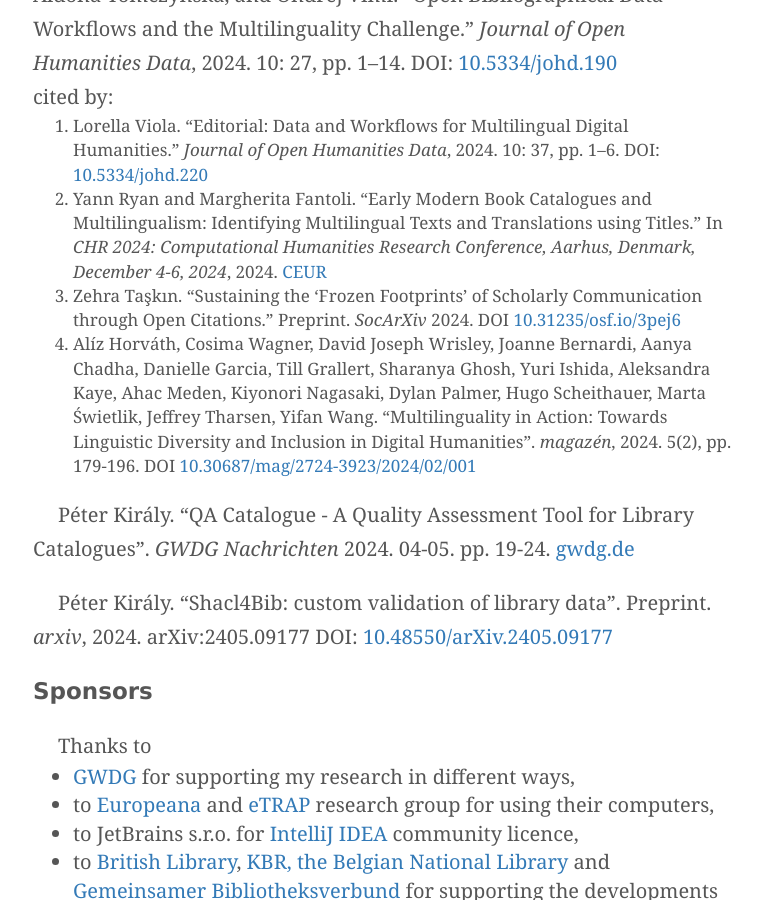
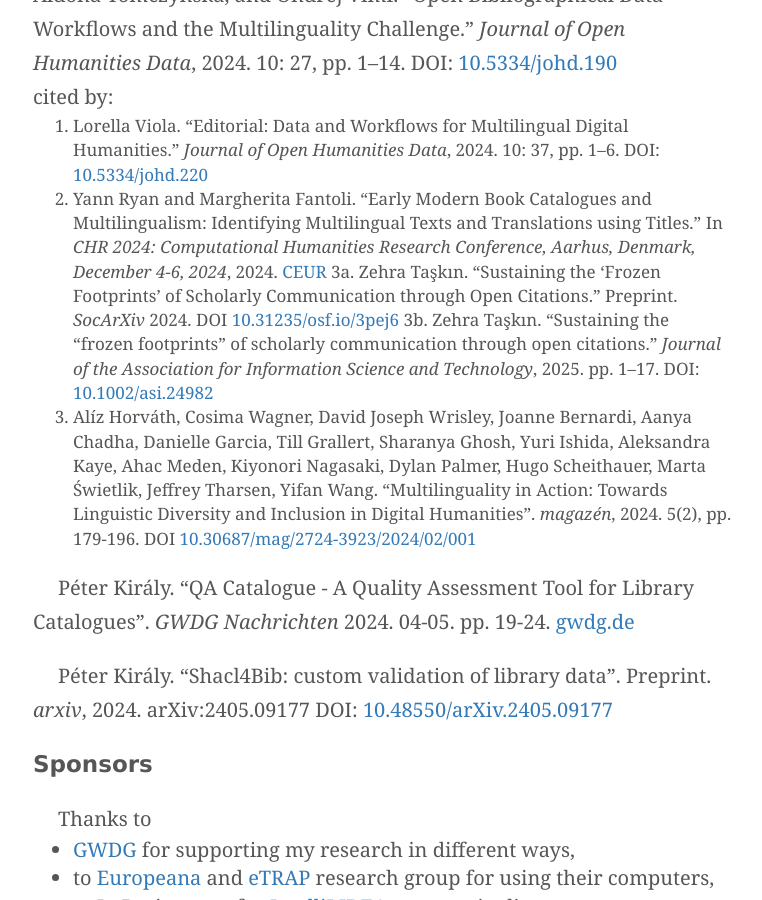
Before and after one commit to pkiraly/pkiraly.github.io, a Jekyll site: the page built from about.md, in a window 1280 px wide and 900 px high, scrolled down 19071 px. Shown: the whole window, without its empty margins (257-1019 px from the left). Built offline with Jekyll 4.4.1, drawn with Linux system fonts in a browser that asks for light colours; nearby versions of some CDN libraries; some web fonts are replaced; comment, search, counter and statistics services are not loaded.

Commit message:
Taşkın, 2025

```diff
--- a/about.md
+++ b/about.md
@@ -262,7 +262,8 @@ Vojtěch Malínek, Tomasz Umerle, Edward Gray, Ivan Heibi, Péter Király, Chri
 cited by:<br/>
 1. Lorella Viola. "Editorial: Data and Workflows for Multilingual Digital Humanities." _Journal of Open Humanities Data_, 2024. 10: 37, pp. 1–6. DOI: [10.5334/johd.220](https://doi.org/10.5334/johd.220)
 2. Yann Ryan and Margherita Fantoli. "Early Modern Book Catalogues and Multilingualism: Identifying Multilingual Texts and Translations using Titles." In *CHR 2024: Computational Humanities Research Conference, Aarhus, Denmark, December 4-6, 2024*, 2024. [CEUR](https://ceur-ws.org/Vol-3834/paper135.pdf)
-3. Zehra Taşkın. "Sustaining the ‘Frozen Footprints’ of Scholarly Communication through Open Citations." Preprint. _SocArXiv_ 2024. DOI [10.31235/osf.io/3pej6](https://doi.org/10.31235/osf.io/3pej6)
+3a. Zehra Taşkın. "Sustaining the ‘Frozen Footprints’ of Scholarly Communication through Open Citations." Preprint. _SocArXiv_ 2024. DOI [10.31235/osf.io/3pej6](https://doi.org/10.31235/osf.io/3pej6)
+3b. Zehra Taşkın. "Sustaining the “frozen footprints” of scholarly communication through open citations." _Journal of the Association for Information Science and Technology_, 2025. pp. 1–17. DOI: [10.1002/asi.24982](https://doi.org/10.1002/asi.24982)
 4. Alíz Horváth, Cosima Wagner, David Joseph Wrisley, Joanne Bernardi, Aanya Chadha, Danielle Garcia, Till Grallert, Sharanya Ghosh, Yuri Ishida, Aleksandra Kaye, Ahac Meden, Kiyonori Nagasaki, Dylan Palmer, Hugo Scheithauer, Marta Świetlik, Jeffrey Tharsen, Yifan Wang. "Multilinguality in Action: Towards Linguistic Diversity and Inclusion in Digital Humanities". _magazén_, 2024. 5(2), pp. 179‑196. DOI [10.30687/mag/2724‑3923/2024/02/001](https://doi.org/10.30687/mag/2724‑3923/2024/02/001)
 
 Péter Király. "QA Catalogue - A Quality Assessment Tool for Library Catalogues". _GWDG Nachrichten_ 2024. 04-05. pp. 19-24. [gwdg.de](https://gwdg.de/about-us/gwdg-news/2024/GN_04-05-2024_www.pdf#page=19)
```
